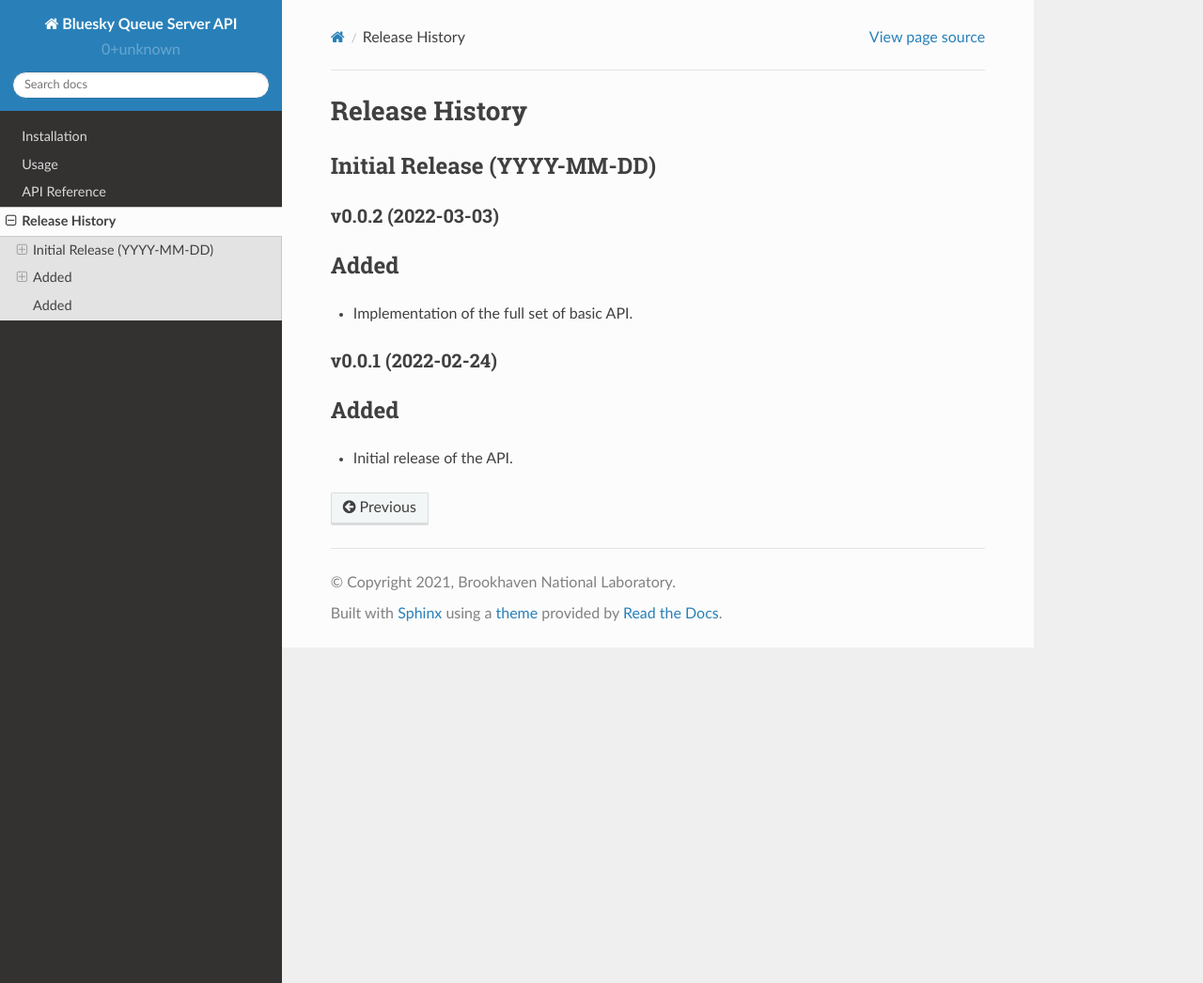
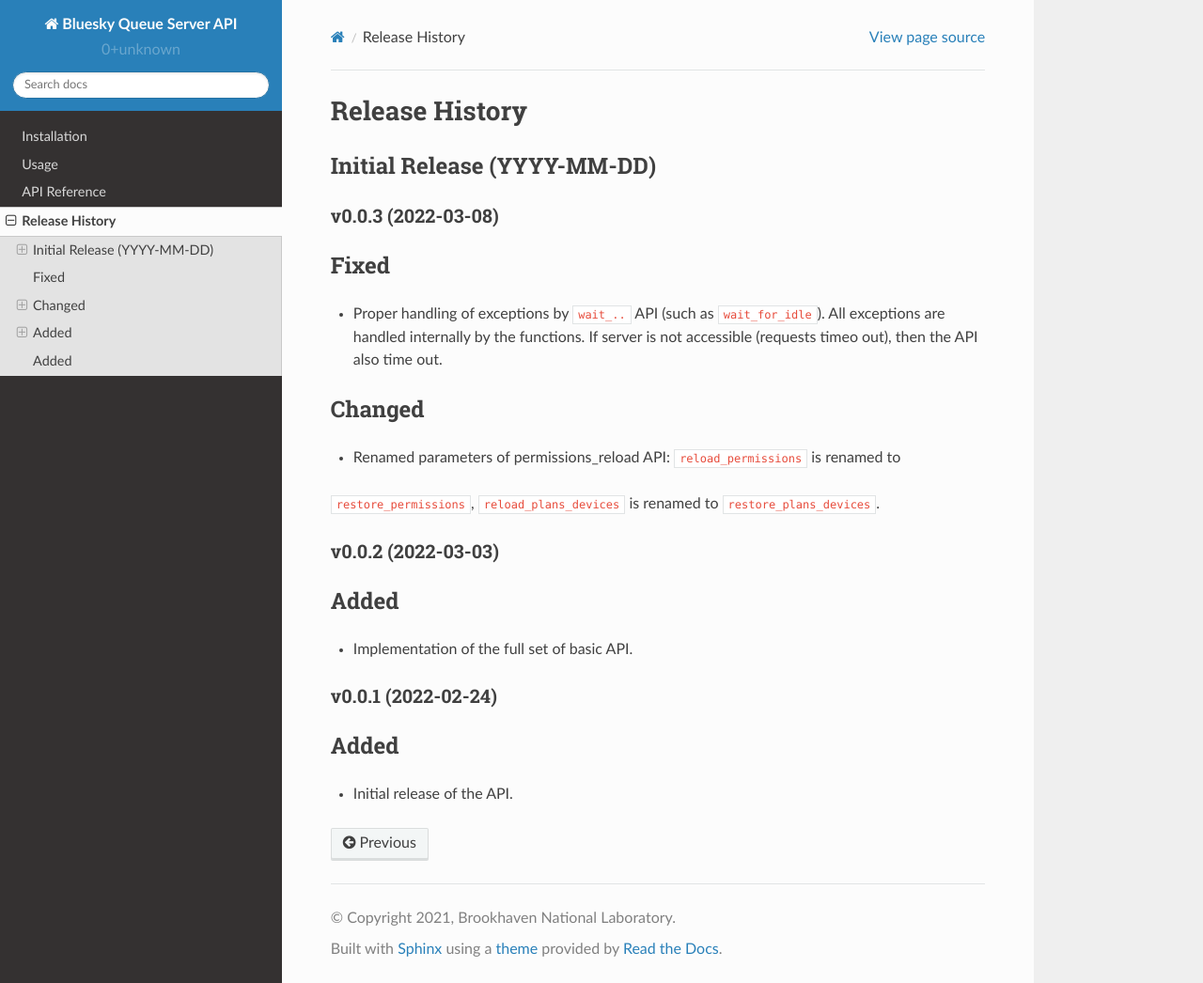
Before and after one commit to bluesky/bluesky-queueserver-api, a Sphinx documentation site: the page built from docs/source/release-history.rst, in a window 1280 px wide and 1046 px high. Shown: the whole window at 94% size. Built offline with Sphinx 7.4.7 and the Read the Docs theme 2.0.0, drawn with Linux system fonts in a browser that asks for light colours.

Commit message:
Release notes: v0.0.3

```diff
--- a/docs/source/release-history.rst
+++ b/docs/source/release-history.rst
@@ -4,6 +4,22 @@ Release History
 
 Initial Release (YYYY-MM-DD)
 ----------------------------
+
+v0.0.3 (2022-03-08)
+===================
+
+Fixed
+-----
+
+- Proper handling of exceptions by ``wait_..`` API (such as ``wait_for_idle``). All exceptions
+  are handled internally by the functions. If server is not accessible (requests timeo out),
+  then the API also time out.
+
+Changed
+-------
+
+- Renamed parameters of permissions_reload API: ``reload_permissions`` is renamed to
+``restore_permissions``, ``reload_plans_devices`` is renamed to ``restore_plans_devices``.
 
 v0.0.2 (2022-03-03)
 ===================
```
